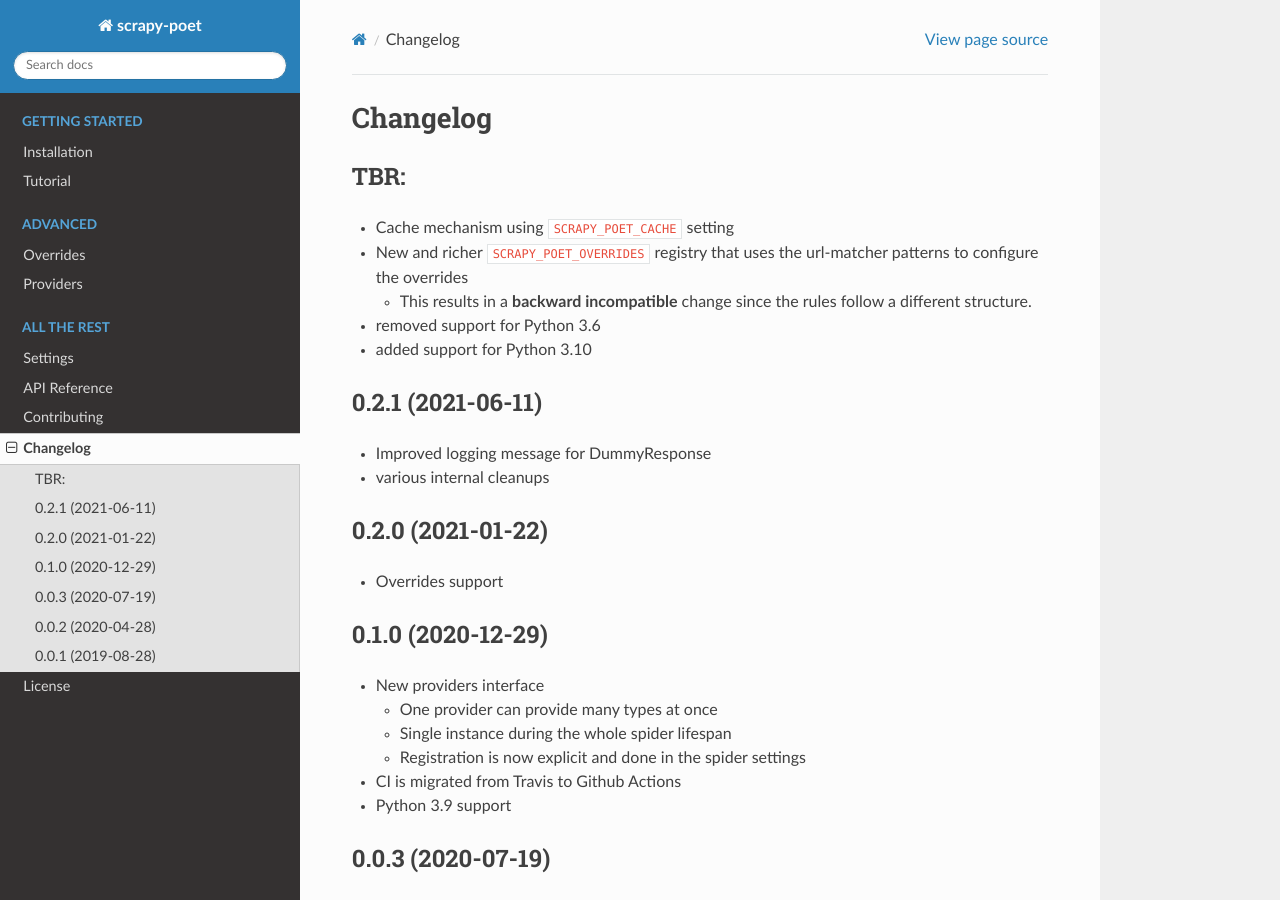
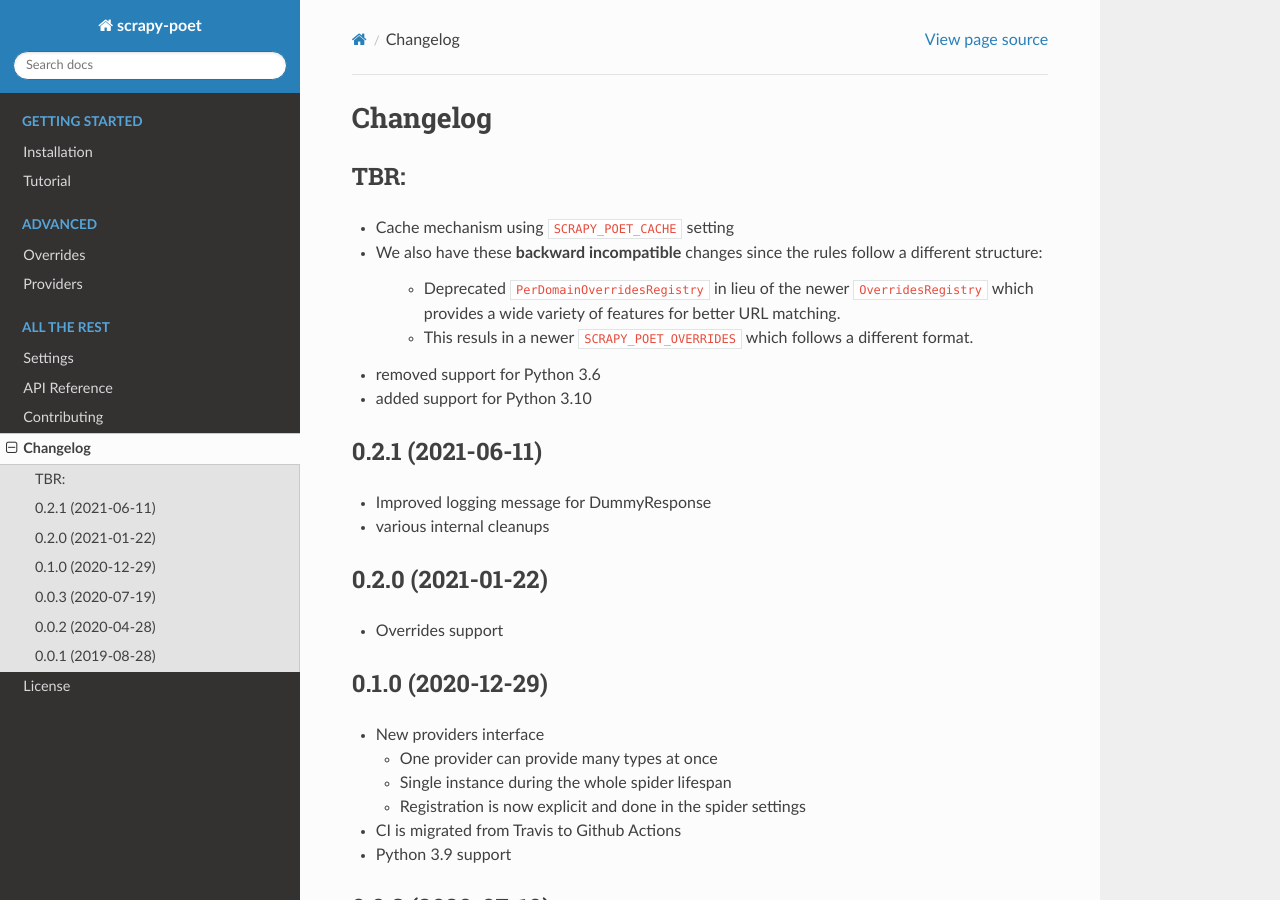
Before and after one commit to scrapinghub/scrapy-poet, a Sphinx documentation site: the page built from docs/changelog.rst, in a window 1280 px wide and 900 px high. Built offline with Sphinx 7.4.7 and the Read the Docs theme 2.0.0, drawn with Linux system fonts in a browser that asks for light colours.

Commit message:
deprecate PerDomainOverridesRegistry in lieu of OverridesRegistry

```diff
--- a/CHANGELOG.rst
+++ b/CHANGELOG.rst
@@ -7,11 +7,15 @@
 ------------------
 
 * Cache mechanism using ``SCRAPY_POET_CACHE`` setting
-* New and richer ``SCRAPY_POET_OVERRIDES`` registry that uses the
-  url-matcher patterns to configure the overrides
 
-  * This results in a **backward incompatible** change since the rules
-    follow a different structure.
+* We also have these **backward incompatible** changes since the
+  rules follow a different structure:
+
+    * Deprecated ``PerDomainOverridesRegistry`` in lieu of the newer
+      ``OverridesRegistry`` which provides a wide variety of features
+      for better URL matching.
+    * This resuls in a newer ``SCRAPY_POET_OVERRIDES`` which follows
+      a different format.
 
 * removed support for Python 3.6
 * added support for Python 3.10
--- a/docs/settings.rst
+++ b/docs/settings.rst
@@ -25,7 +25,7 @@
 
 Mapping of overrides for each domain. The format of the such ``dict`` mapping
 depends on the currently set Registry. The default is currently
-:class:`~.PerDomainOverridesRegistry`. This can be overriden by the setting below:
+:class:`~.OverridesRegistry`. This can be overriden by the setting below:
 ``SCRAPY_POET_OVERRIDES_REGISTRY``.
 
 There are sections dedicated for this at :ref:`intro-tutorial` and :ref:`overrides`.
@@ -36,7 +36,7 @@
 
 Defaut: ``None``
 
-Sets an alternative Registry to replace the default :class:`~.PerDomainOverridesRegistry`.
+Sets an alternative Registry to replace the default :class:`~.OverridesRegistry`.
 To use this, set a ``str`` which denotes the absolute object path of the new
 Registry.
 
```
Also changed, not shown: 1 other file.
